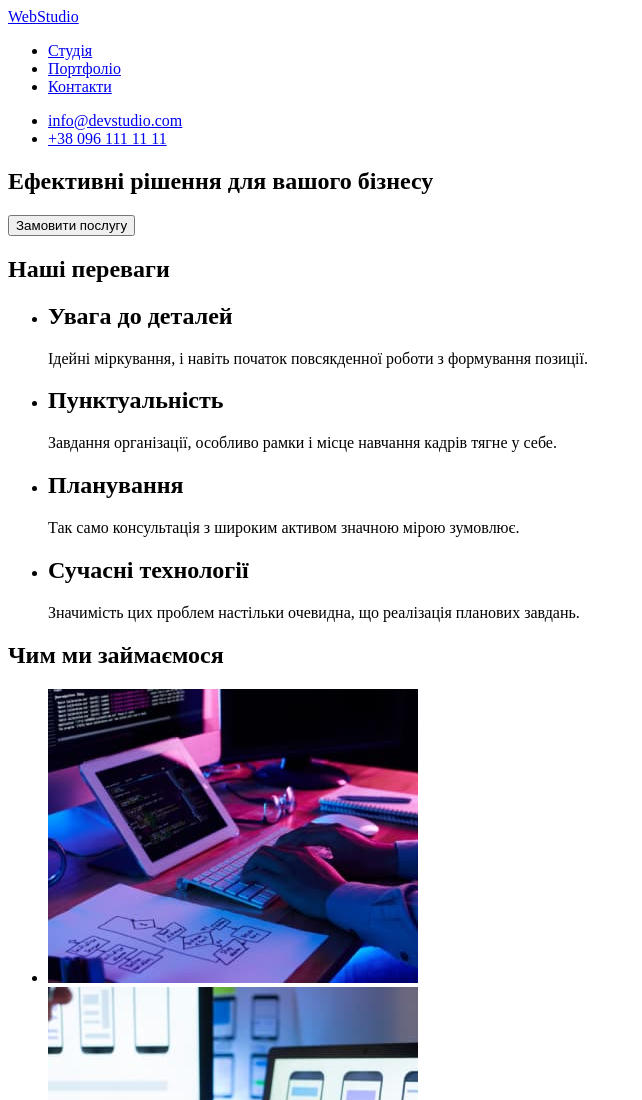
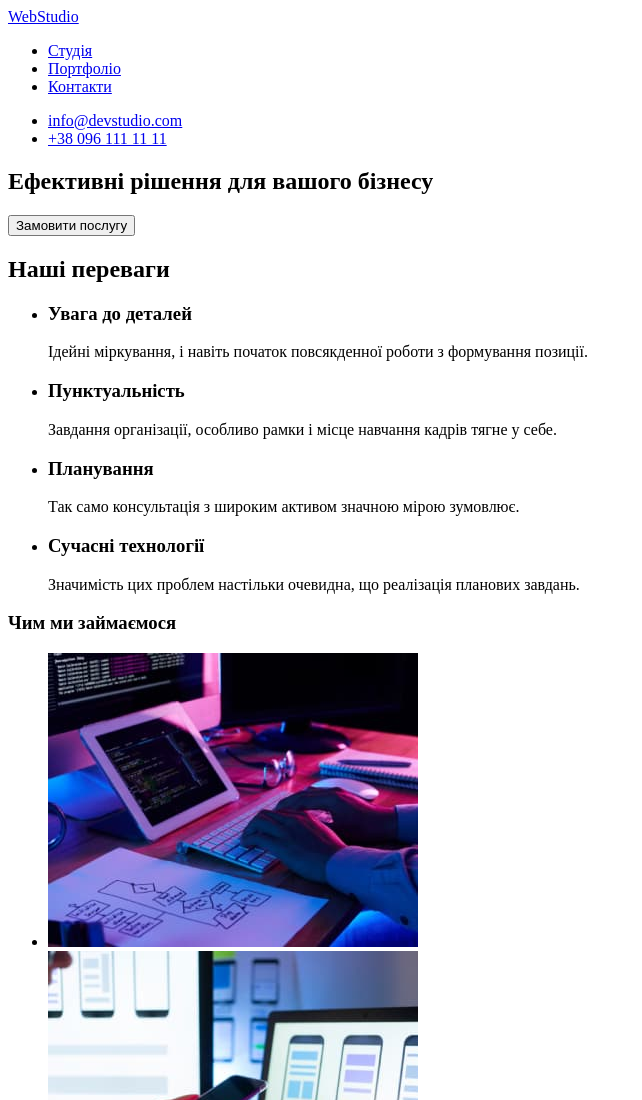
Before and after one commit to Jean-Huseynov/Tutorial, a plain HTML site: page index.html in a window 1280 px wide. Shown: the top 1100 px of the page, without its empty margins (0-642 px from the left). Drawn offline with Linux system fonts and the light colour scheme.

Commit message:
Изменил на <h3>

```diff
--- a/index.html
+++ b/index.html
@@ -32,27 +32,27 @@
         <h2>Наші переваги</h2>
         <ul>
           <li>
-            <h2>Увага до деталей</h2>
+            <h3>Увага до деталей</h3>
             <p>
               Ідейні міркування, і навіть початок повсякденної роботи з
               формування позиції.
             </p>
           </li>
           <li>
-            <h2>Пунктуальність</h2>
+            <h3>Пунктуальність</h3>
             <p>
               Завдання організації, особливо рамки і місце навчання кадрів тягне
               у себе.
             </p>
           </li>
           <li>
-            <h2>Планування</h2>
+            <h3>Планування</h3>
             <p>
               Так само консультація з широким активом значною мірою зумовлює.
             </p>
           </li>
           <li>
-            <h2>Сучасні технології</h2>
+            <h3>Сучасні технології</h3>
             <p>
               Значимість цих проблем настільки очевидна, що реалізація планових
               завдань.
@@ -62,7 +62,7 @@
       </section>
       <!-- Чим ми займаємося -->
       <section>
-        <h2>Чим ми займаємося</h2>
+        <h3>Чим ми займаємося</h3>
         <ul>
           <li>
             <img
```
